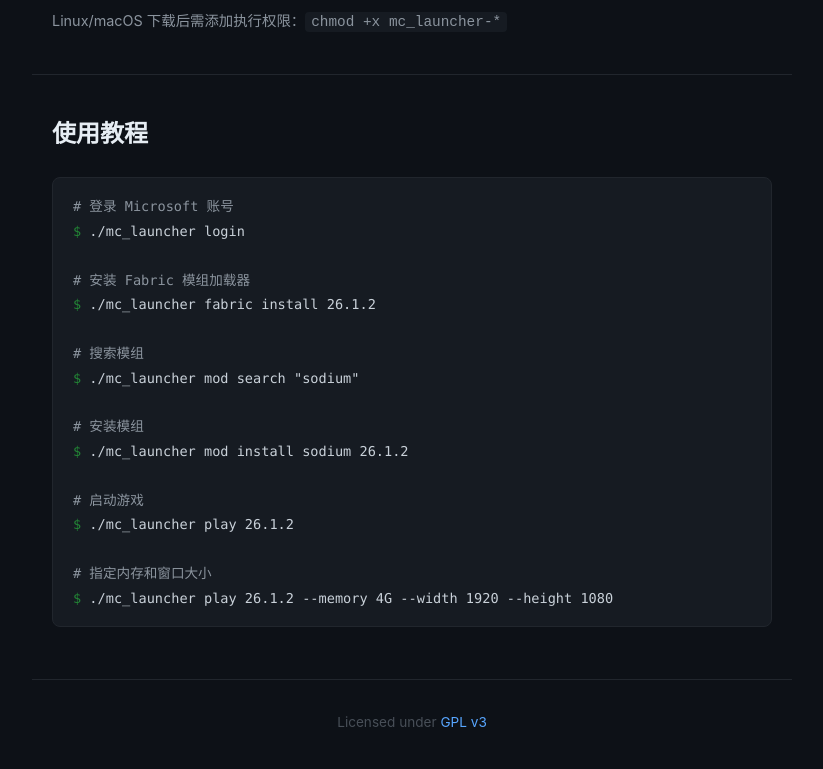
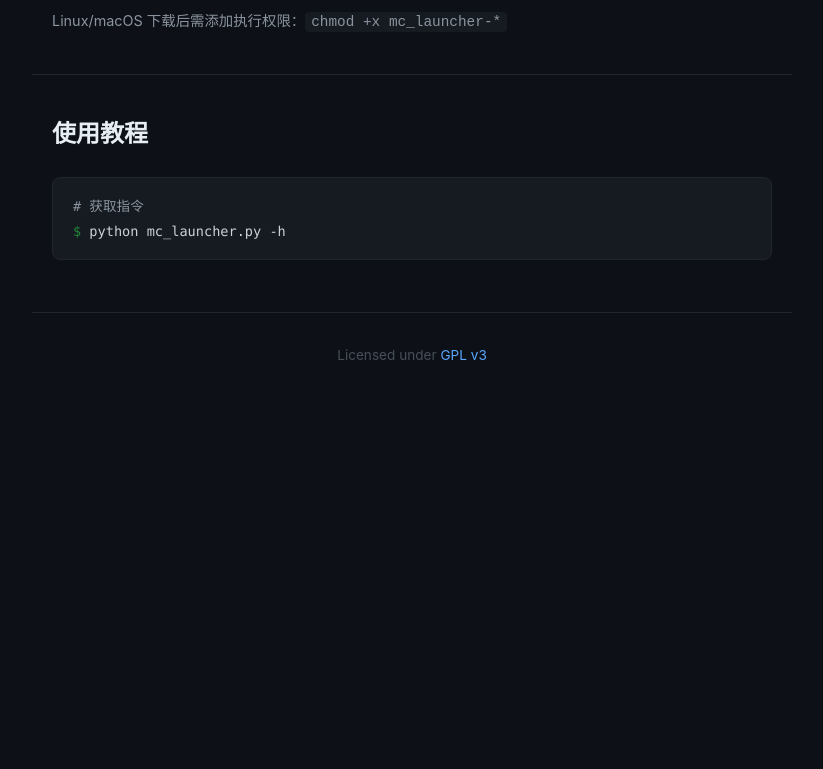
Before and after one commit to Hotsteel2901/mc_py_cli_launcher, a plain HTML site: page index.html in a window 1280 px wide. Shown: the part 1053-1822 px from the top of the page, without its empty margins (228-1051 px from the left). After the commit the page ends 1472 px from the top, so only its background shows below. Drawn offline with Linux system fonts and the light colour scheme.

Commit message:
Update index.html

```diff
--- a/index.html
+++ b/index.html
@@ -81,23 +81,8 @@
 <section>
 <h2>使用教程</h2>
 <div class="code-block">
-<span class="comment"># 登录 Microsoft 账号</span><br>
-<span class="prompt">$</span> ./mc_launcher login<br>
-<br>
-<span class="comment"># 安装 Fabric 模组加载器</span><br>
-<span class="prompt">$</span> ./mc_launcher fabric install 26.1.2<br>
-<br>
-<span class="comment"># 搜索模组</span><br>
-<span class="prompt">$</span> ./mc_launcher mod search "sodium"<br>
-<br>
-<span class="comment"># 安装模组</span><br>
-<span class="prompt">$</span> ./mc_launcher mod install sodium 26.1.2<br>
-<br>
-<span class="comment"># 启动游戏</span><br>
-<span class="prompt">$</span> ./mc_launcher play 26.1.2<br>
-<br>
-<span class="comment"># 指定内存和窗口大小</span><br>
-<span class="prompt">$</span> ./mc_launcher play 26.1.2 --memory 4G --width 1920 --height 1080
+<span class="comment"># 获取指令</span><br>
+<span class="prompt">$</span> python mc_launcher.py -h<br>
 </div>
 </section>
 <footer>
```
